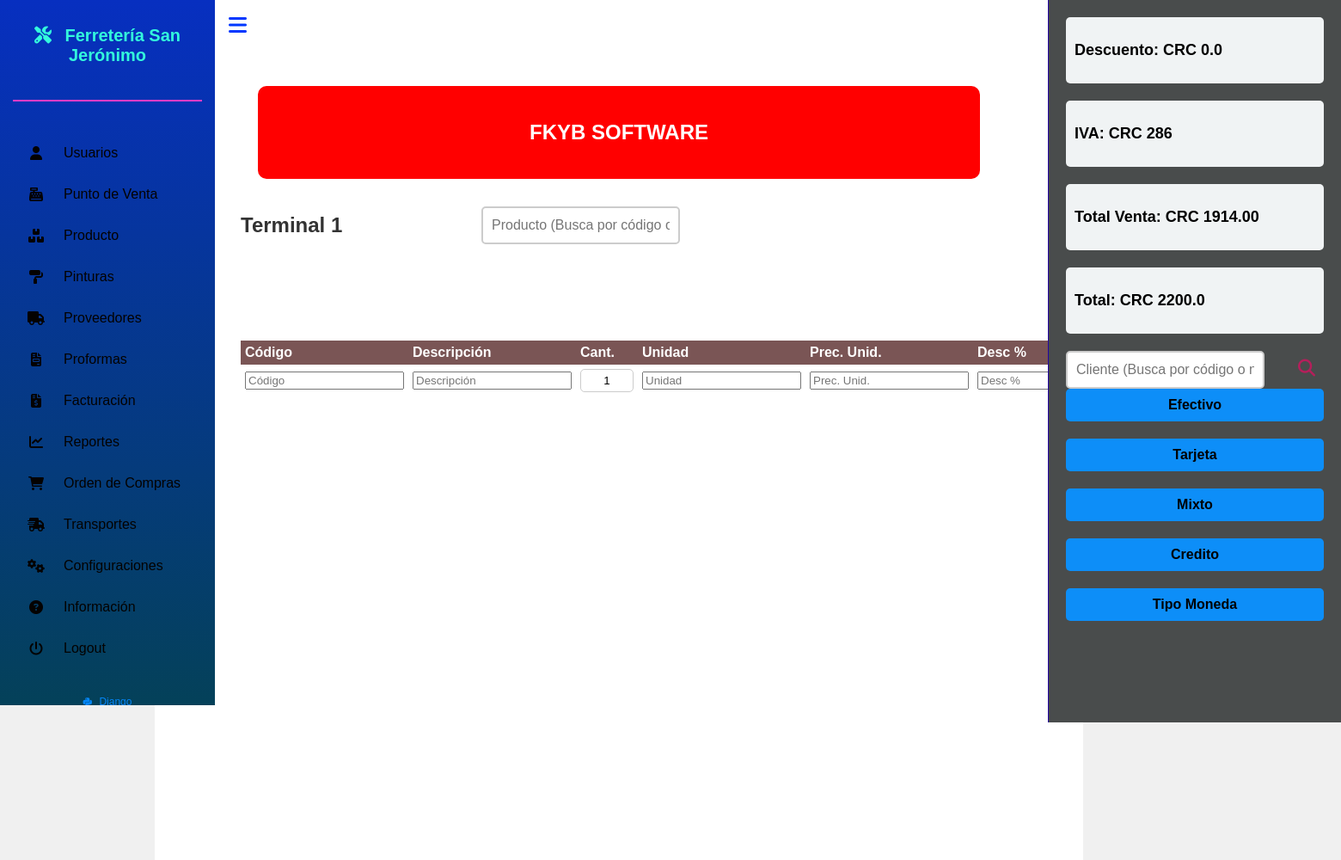
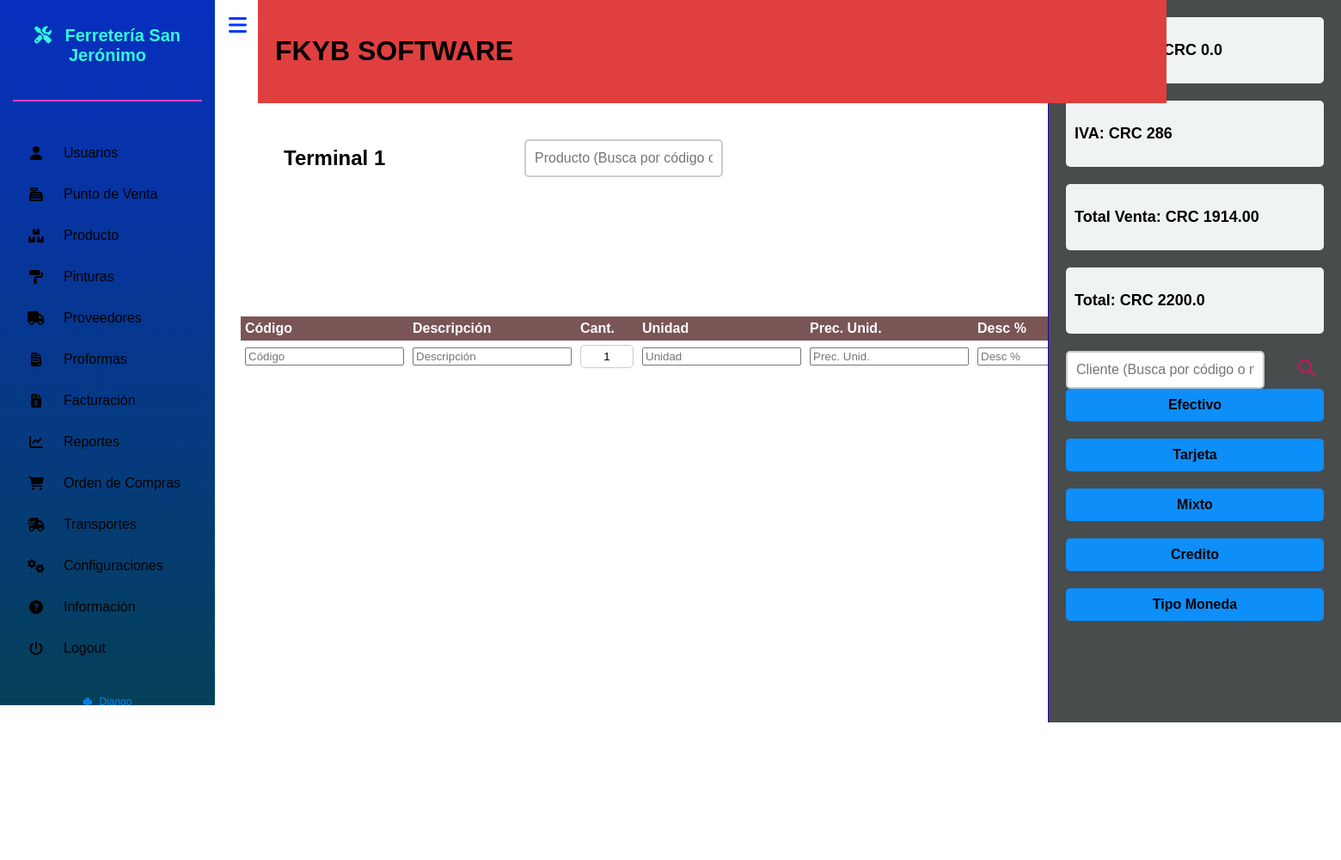
Before and after one commit to Berlincordero/FKYBSOFTWARE, a Django app: page /terminal/ in a window 1560 px wide. Shown: the whole page at 86% size. Run offline with Django 5.2, Linux system fonts and the light colour scheme; some libraries are stand-ins or nearby versions.

Commit message:
ajustes terminal

```diff
--- a/static/css/styles.css
+++ b/static/css/styles.css
@@ -1,8 +1,7 @@
-:root {
-    --primary-color: #3498db;
-    --secondary-color: #2ecc71;
-    --background-color: #f0f0f0;
-    --text-color: #333;
+{
+    margin: 0;
+    padding: 0;
+    box-sizing: border-box;
 }
 
 body {
@@ -10,32 +9,35 @@ body {
     background-color: var(--background-color);
     color: var(--text-color);
     margin: 0;
-    padding: 0;
-    height: 100%;
-    box-shadow: none;
+    padding: 10;
+}
+
+.header-red {
+    position: fixed;
+    top: 0px; /* Ajusta la distancia desde la parte superior según necesites */
+    left: 300px;
+    right: 85;
+    background-color: #e03f3f; /* Color de fondo del encabezado */
+    padding: 20px;
+    z-index: 1000; /* Ajusta el z-index si es necesario */
+    width: 65.2%; /* Opcional: asegura que el encabezado ocupe todo el ancho */
 }
 
 
-.header-red {
-    background-color: #ff0000;
-    color: white;
-    width: calc(100% - 40px);
-    padding: 40px 0;
-    text-align: center;
-    margin: 0 20px 20px 20px;
-    margin-top: 0; /* Ajuste para que esté pegado al borde superior */
-    position: sticky;
-    border-radius: 10px; /* Añade bordes redondeados de 10px */
-
+.header {
+    display: flex;
+    justify-content: space-between;
+    align-items: center;
+    padding: 50px;
 }
 
-.header-red h1 {
-    margin: 0; /* Sin margen */
-    font-size: 24px; /* Tamaño de fuente */
+.pos-container {
+    display: flex;
+    flex-direction: column;
+    padding: 20px;
+    background-color: #e84646; /* Color de fondo del contenedor principal */
+    min-height: 100vh;
 }
-
-
-
 /* Configuración de la barra lateral */
 .sidebar {
     height: 100%; /* Altura completa */
@@ -67,7 +69,7 @@ body {
     color: rgb(0, 55, 255); /* Color del botón */
     cursor: pointer; /* Cursor en forma de mano */
     z-index: 1000; /* Nivel de superposición */
-    transition: left 0.3s; /* Transición suave para la posición */
+    transition: left 0.2s; /* Transición suave para la posición */
 }
 
 .hamburger:focus {
```
